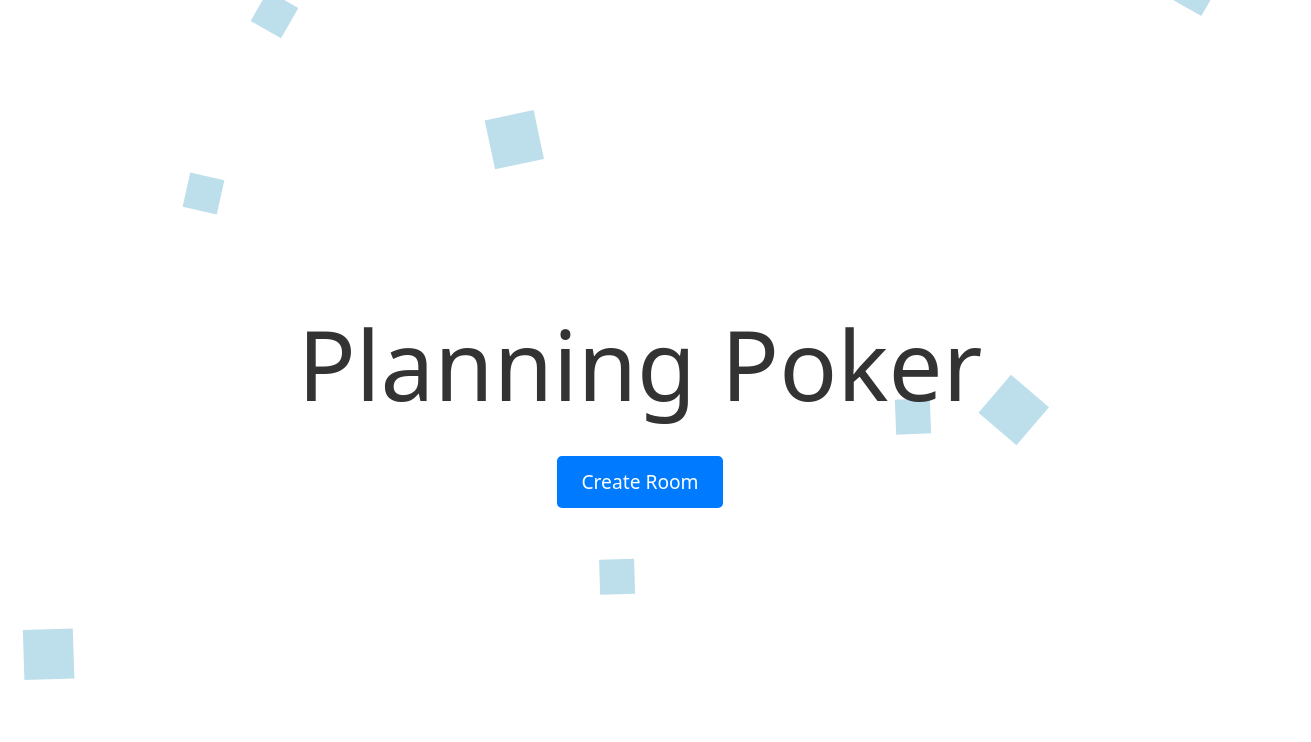
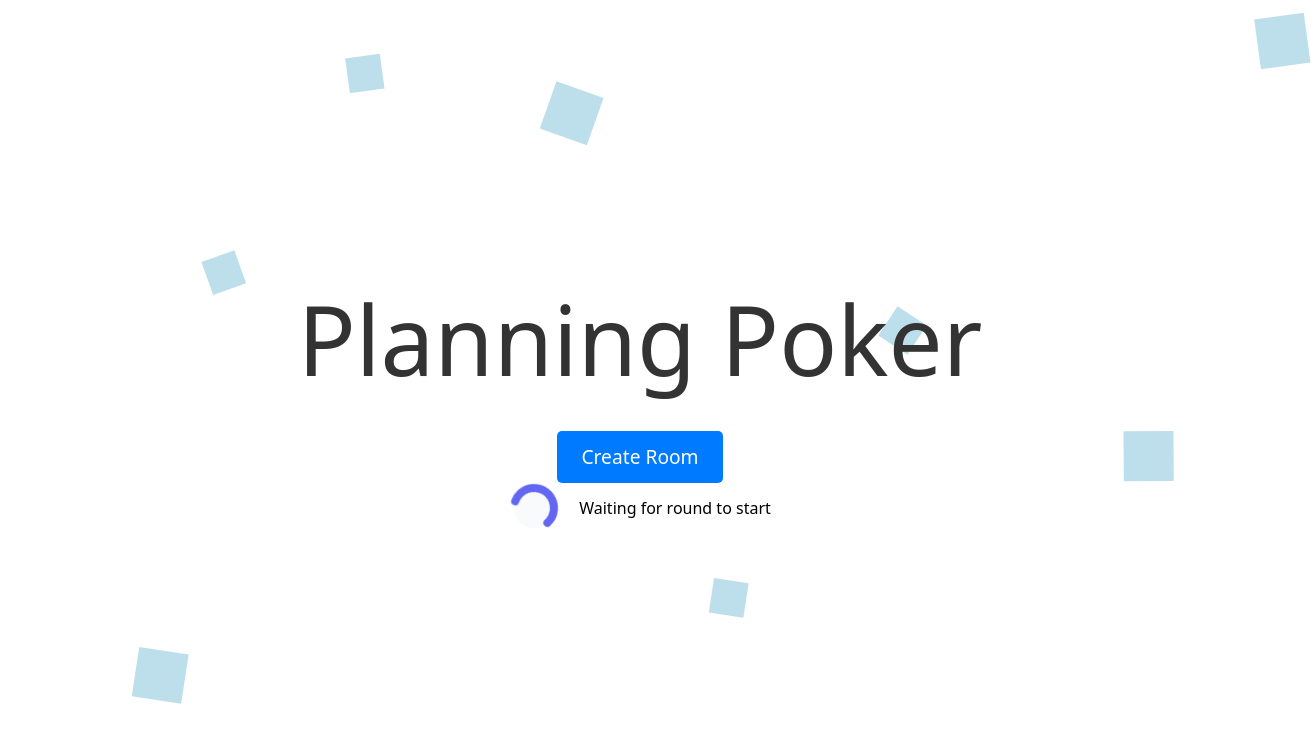
Before and after one commit to JM-Rib/sds2, a React (Create React App) app in the folder frontend/: page / in a window 1280 px wide. Shown: the top 742 px of the page, 1311 px wide, since content can reach past the window. Built offline with nearby package versions, Linux system fonts and the light colour scheme; no server answers.

Commit message:
basic waiting spinner animation

```diff
--- /dev/null
+++ b/frontend/src/components/WaitingRoundStart.js
@@ -0,0 +1,16 @@
+import React from 'react';
+import { ProgressSpinner } from 'primereact/progressspinner';
+
+const WaitingRoundStart = () => {
+
+    return (
+        <>
+            <div className="flex items-center justify-center gap-5">
+                <ProgressSpinner style={{width: '50px', height: '50px'}} strokeWidth="8" fill="var(--surface-ground)" animationDuration=".6s" />
+                Waiting for round to start
+            </div>
+        </>
+    );
+}
+
+export default WaitingRoundStart;
--- a/frontend/src/views/home.css
+++ b/frontend/src/views/home.css
@@ -161,3 +161,7 @@ body {
     left: 5%;
     animation-duration: 10s;
 }
+
+.p-progress-spinner-circle {
+    stroke: var(--primary-color) !important;
+}
--- a/frontend/src/views/home.js
+++ b/frontend/src/views/home.js
@@ -1,6 +1,7 @@
 import {useState, useRef} from "react";
 import './home.css';
 import {useNavigate} from "react-router-dom";
+import WaitingRoundStart from "../components/WaitingRoundStart";
 
 const API_URL = process.env.REACT_APP_API_URL ? process.env.REACT_APP_API_URL : "http://localhost:5000";
 
@@ -54,6 +55,8 @@ const Home = () => {
                 </div>
             </div>
             {message && <p className="error-message">{message}</p>}
+
+            <WaitingRoundStart></WaitingRoundStart>
         </div>
     );
 }
--- a/frontend/src/views/room.js
+++ b/frontend/src/views/room.js
@@ -4,6 +4,7 @@ import { io } from "socket.io-client";
 import UserIcon from "../components/UserIcon";
 import VoteSelect from "../components/VoteSelect";
 import DisplayPrompt from "../components/DisplayPrompt";
+import WaitingRoundStart from "../components/WaitingRoundStart";
 import "./room.css";
 
 const API_URL = process.env.REACT_APP_API_URL || "http://localhost:5000";
@@ -159,6 +160,11 @@ const Room = () => {
                             </button>
                         </div>
                     )}
+                    {owner !== socketRef.current.id && roomState === 'waiting' && (
+                        <div className="center-container">
+                            <WaitingRoundStart></WaitingRoundStart>
+                        </div>
+                    )}
 
                     <div className="grid grid-cols-5 gap-14 mb-40">
                         {Object.entries(userData).map(([socketId, user]) =>
```
